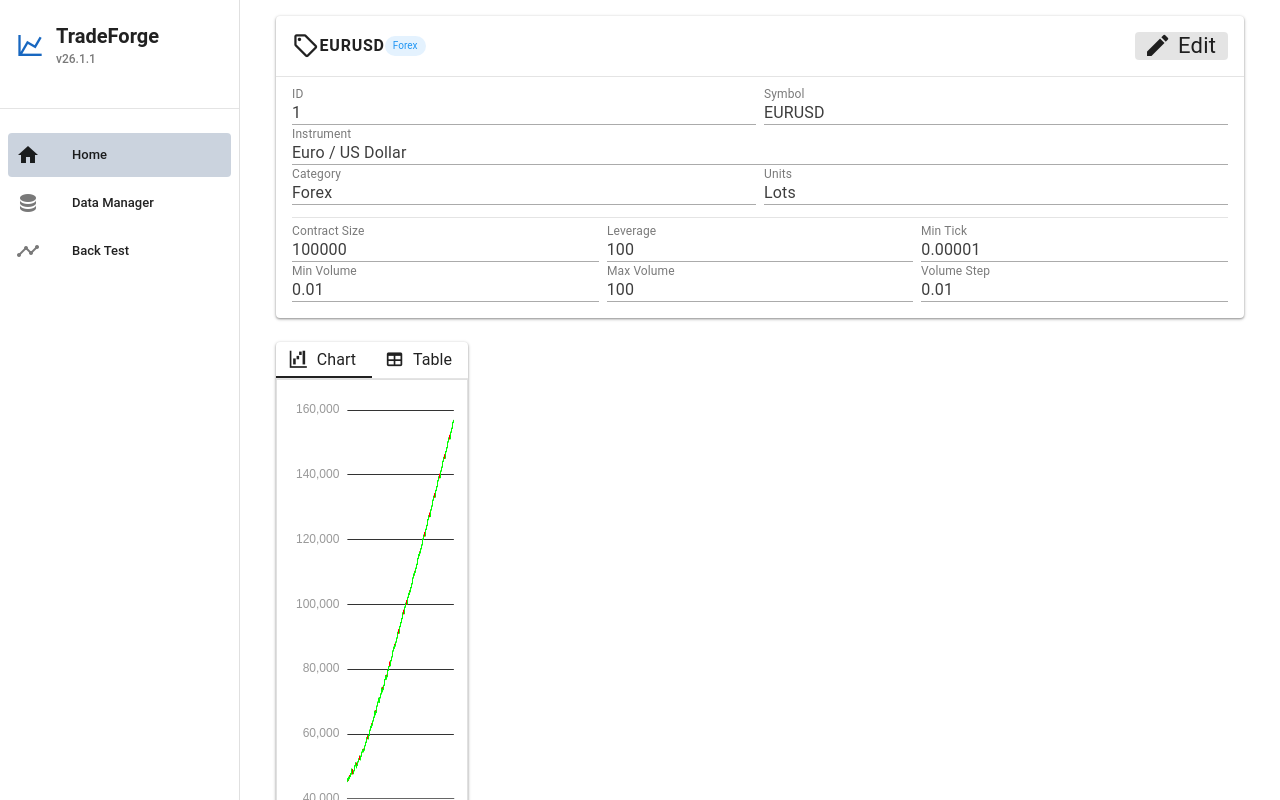
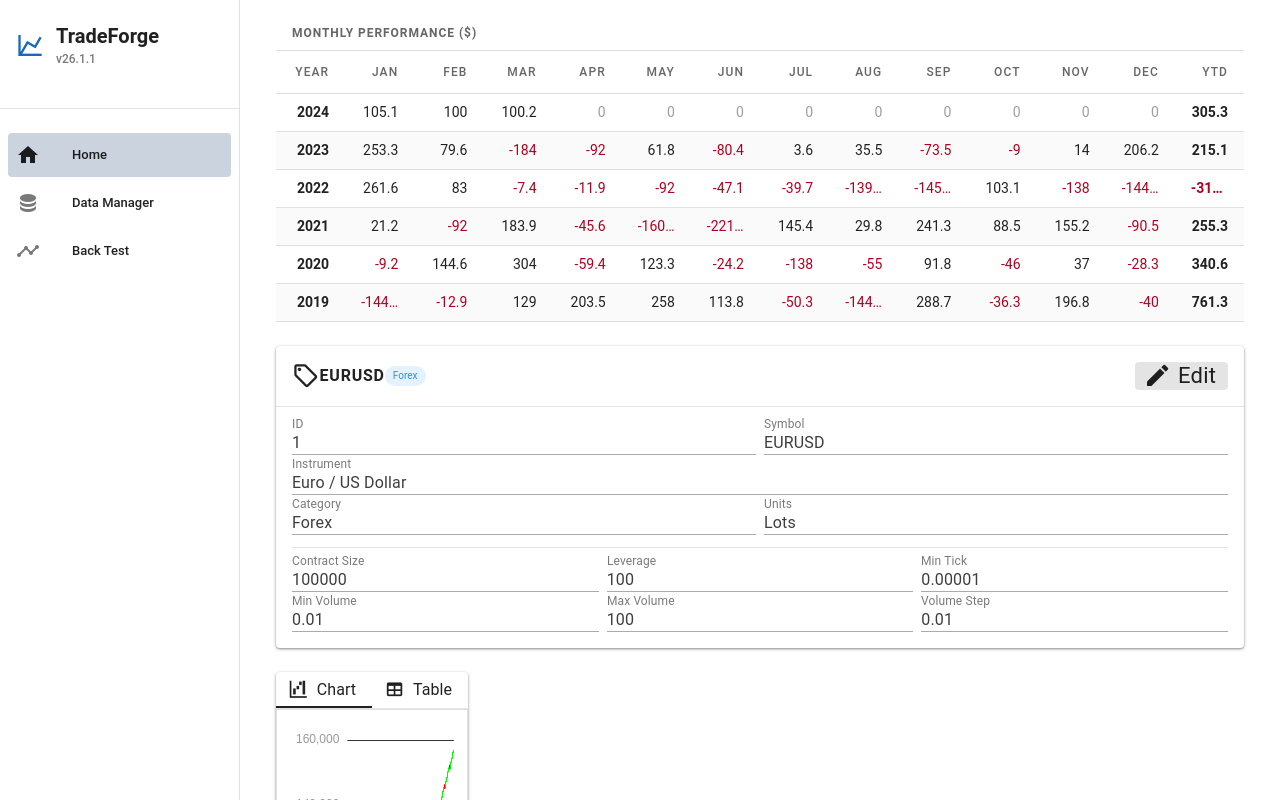
Before and after one commit to ArtemIyX/TradeForgeSharp, a Vue app in the folder TradeForge.VUE/: page / in a window 1280 px wide. Shown: the top 800 px of the page. Built offline with nearby package versions, Linux system fonts and the light colour scheme; the HTML template or start-up script is replaced by a standard one.

Commit message:
Monthly perfomance table

```diff
--- /dev/null
+++ b/TradeForge.VUE/src/components/backtest/monthly-perfomance-table/MonthlyPerformanceTable.css
@@ -0,0 +1,99 @@
+.table-container {
+  width: 100%;
+  height: 100%;
+  display: flex;
+  flex-direction: column;
+}
+
+.table-title {
+  font-size: 0.75rem;
+  font-weight: 600;
+  letter-spacing: 0.08em;
+  text-transform: uppercase;
+  color: rgba(var(--v-theme-on-surface), 0.6);
+  padding: 0.5rem 1rem;
+  border-bottom: thin solid rgba(var(--v-theme-on-surface), 0.12);
+  flex-shrink: 0;
+}
+
+.table-wrapper {
+  flex: 1;
+  overflow-y: auto;
+  width: 100%;
+}
+
+.custom-table {
+  width: 100%;
+  border-collapse: collapse;
+  font-size: 0.875rem;
+  table-layout: fixed;
+}
+
+.table-head {
+  position: sticky;
+  top: 0;
+  z-index: 10;
+}
+
+.table-head th {
+  text-align: right;
+  padding: 0.75rem 1rem;
+  font-weight: 500;
+  font-size: 0.75rem;
+  text-transform: uppercase;
+  letter-spacing: 0.0892857143em;
+  color: rgba(var(--v-theme-on-surface), 0.6);
+  background-color: rgb(var(--v-theme-surface));
+  border-bottom: thin solid rgba(var(--v-theme-on-surface), 0.12);
+  white-space: nowrap;
+}
+
+.th-year {
+  text-align: left;
+}
+
+.th-ytd {
+  color: rgba(var(--v-theme-on-surface), 0.87);
+}
+
+.custom-table tbody td {
+  padding: 0.5rem 1rem;
+  border-bottom: thin solid rgba(var(--v-theme-on-surface), 0.12);
+  text-align: right;
+  white-space: nowrap;
+  overflow: hidden;
+  text-overflow: ellipsis;
+}
+
+.td-year {
+  text-align: left;
+  font-weight: 700;
+  color: rgba(var(--v-theme-on-surface), 0.87);
+}
+
+.data-row:nth-child(even) {
+  background-color: rgba(var(--v-theme-on-surface), 0.02);
+}
+
+.profit-positive {
+  color: rgba(var(--v-theme-on-surface), 0.87);
+}
+
+.profit-negative {
+  color: rgb(var(--v-theme-error));
+}
+
+.profit-zero {
+  color: rgba(var(--v-theme-on-surface), 0.38);
+}
+
+.ytd-cell {
+  font-weight: 700;
+}
+
+.empty-state {
+  padding: 3rem 1rem;
+  color: rgba(var(--v-theme-on-surface), 0.38);
+  font-style: italic;
+  text-align: center;
+}
--- /dev/null
+++ b/TradeForge.VUE/src/components/backtest/monthly-perfomance-table/MonthlyPerformanceTable.vue
@@ -0,0 +1,77 @@
+<style scoped src="./MonthlyPerformanceTable.css">
+
+</style>
+
+<template>
+  <div class="table-container">
+    <div class="table-title">Monthly Performance ($)</div>
+
+    <div class="table-wrapper">
+      <table class="custom-table">
+        <thead class="table-head">
+        <tr>
+          <th class="th-year">Year</th>
+          <th v-for="month in MONTHS" :key="month">{{ month }}</th>
+          <th class="th-ytd">YTD</th>
+        </tr>
+        </thead>
+        <tbody>
+        <tr v-if="!rows.length">
+          <td :colspan="15" class="empty-state">No performance data available</td>
+        </tr>
+        <tr
+          v-for="row in rows"
+          :key="row.year"
+          class="data-row"
+        >
+          <td class="td-year">{{ row.year }}</td>
+          <td
+            v-for="(profit, i) in row.profits"
+            :key="i"
+            :class="profitClass(profit)"
+          >
+            {{ formatProfit(profit) }}
+          </td>
+          <td :class="['ytd-cell', profitClass(row.ytd)]">
+            {{ formatProfit(row.ytd) }}
+          </td>
+        </tr>
+        </tbody>
+      </table>
+    </div>
+  </div>
+</template>
+
+<script setup lang="ts">
+import { computed } from 'vue';
+import type { MonthlyReportMap } from '@/types/MonthlyReport.interface.ts';
+
+interface Props {
+  data: MonthlyReportMap;
+}
+
+const props = defineProps<Props>();
+
+const MONTHS = ['Jan', 'Feb', 'Mar', 'Apr', 'May', 'Jun', 'Jul', 'Aug', 'Sep', 'Oct', 'Nov', 'Dec'];
+
+const rows = computed(() => {
+  return Array.from(props.data.data.entries())
+    .sort(([a], [b]) => b - a) // newest year first
+    .map(([year, item]) => {
+      const profits = [...item.profits]; // ensure 12 elements
+      const ytd = profits.reduce((sum, v) => sum + (v ?? 0), 0);
+      return { year, profits, ytd };
+    });
+});
+
+function profitClass(value: number): string {
+  if (value < 0) return 'profit-negative';
+  if (value === 0) return 'profit-zero';
+  return 'profit-positive';
+}
+
+function formatProfit(value: number): string {
+  if (value === 0) return '0';
+  return +value.toFixed(1) + '';
+}
+</script>
--- /dev/null
+++ b/TradeForge.VUE/src/types/MonthlyReport.interface.ts
@@ -0,0 +1,7 @@
+export interface MonthlyReportMap {
+  data: Map<number, MonthlyReportItem>; // year -> profits
+}
+
+export interface MonthlyReportItem {
+  profits: number[]; // For each of 12 month (0 - jan, 11 - dec)
+}
--- a/TradeForge.VUE/src/views/home/HomeView.vue
+++ b/TradeForge.VUE/src/views/home/HomeView.vue
@@ -4,6 +4,9 @@
 </style>
 <template>
   <v-container>
+    <v-row>
+      <MonthlyPerformanceTable :data="monthlyReportMap"/>
+    </v-row>
     <v-row>
       <TickerDetailsEditor v-model="detailedTicker"/>
     </v-row>
@@ -103,6 +106,9 @@ import {type TickerDetails} from "@/types/Ticker.interface.ts";
 import OhlcViewer from "@/components/data-manager/ohlc-viewer/OhlcViewer.vue";
 
 import TickerDetailsEditor from "@/components/data-manager/ticker-details/TickerDetailsEditor.vue";
+import MonthlyPerformanceTable
+  from "@/components/backtest/monthly-perfomance-table/MonthlyPerformanceTable.vue";
+import type {MonthlyReportItem, MonthlyReportMap} from "@/types/MonthlyReport.interface.ts";
 
 const detailedTicker = ref<TickerDetails>({
   id: "1",
@@ -120,6 +126,17 @@ const detailedTicker = ref<TickerDetails>({
 
 const strategyData = ref([]);
 const ohlcItems = ref<OhlcData[]>([]);
+
+const monthlyReportMap = ref<MonthlyReportMap>({
+  data: new Map<number, MonthlyReportItem>([
+    [2024, { profits: [105.1, 100, 100.2, 0, 0, 0, 0, 0, 0, 0, 0, 0] }],
+    [2023, { profits: [253.3, 79.6, -184, -92, 61.8, -80.4, 3.6, 35.5, -73.5, -9, 14, 206.2] }],
+    [2022, { profits: [261.6, 83, -7.4, -11.9, -92, -47.1, -39.7, -139.5, -145.2, 103.1, -138, -144.3] }],
+    [2021, { profits: [21.2, -92, 183.9, -45.6, -160.1, -221.8, 145.4, 29.8, 241.3, 88.5, 155.2, -90.5] }],
+    [2020, { profits: [-9.2, 144.6, 304, -59.4, 123.3, -24.2, -138, -55, 91.8, -46, 37, -28.3] }],
+    [2019, { profits: [-144.8, -12.9, 129, 203.5, 258, 113.8, -50.3, -144.2, 288.7, -36.3, 196.8, -40] }],
+  ])
+});
 
 onMounted(() => {
   strategyData.value = strategiesJSON;
```
